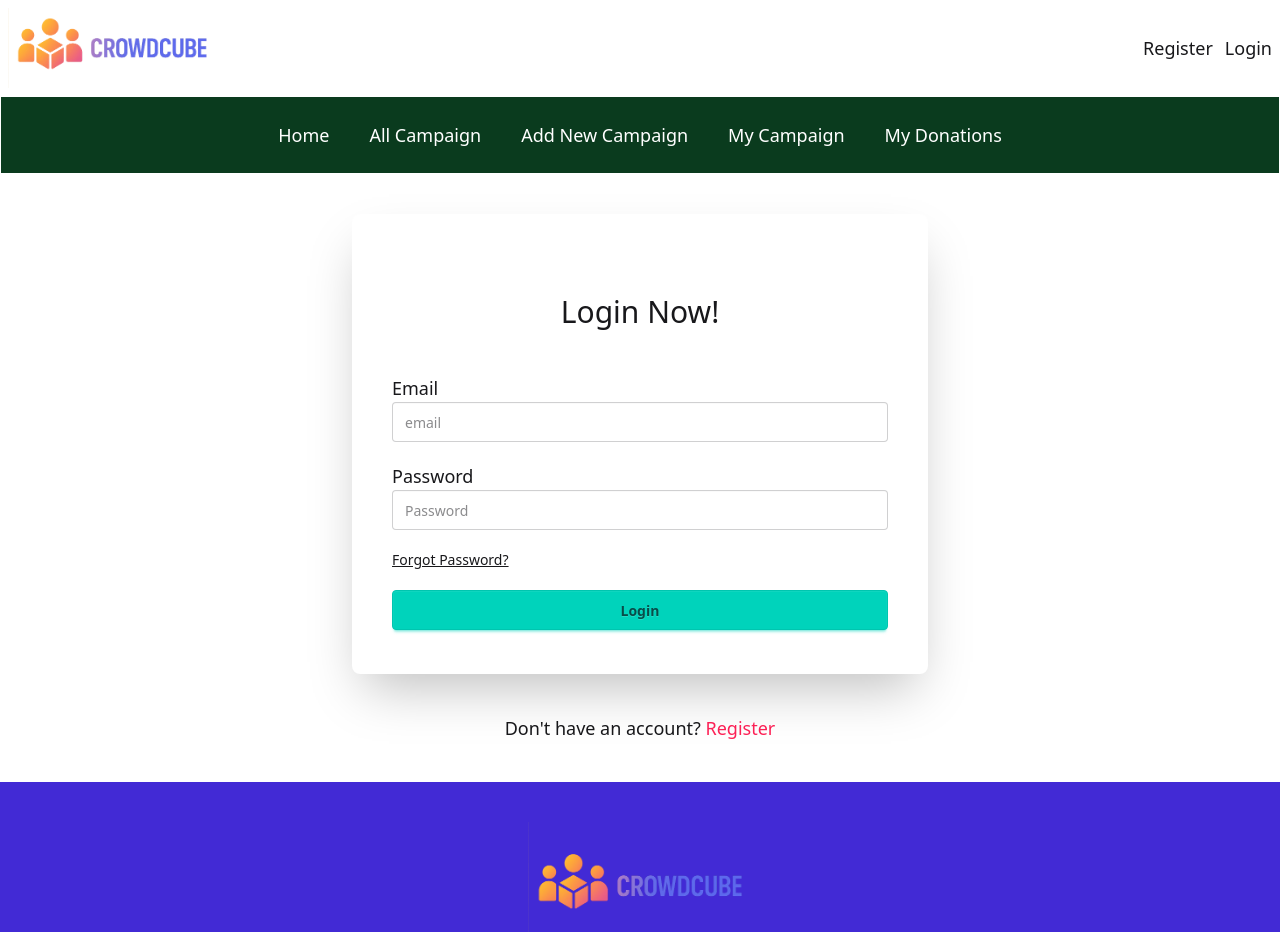
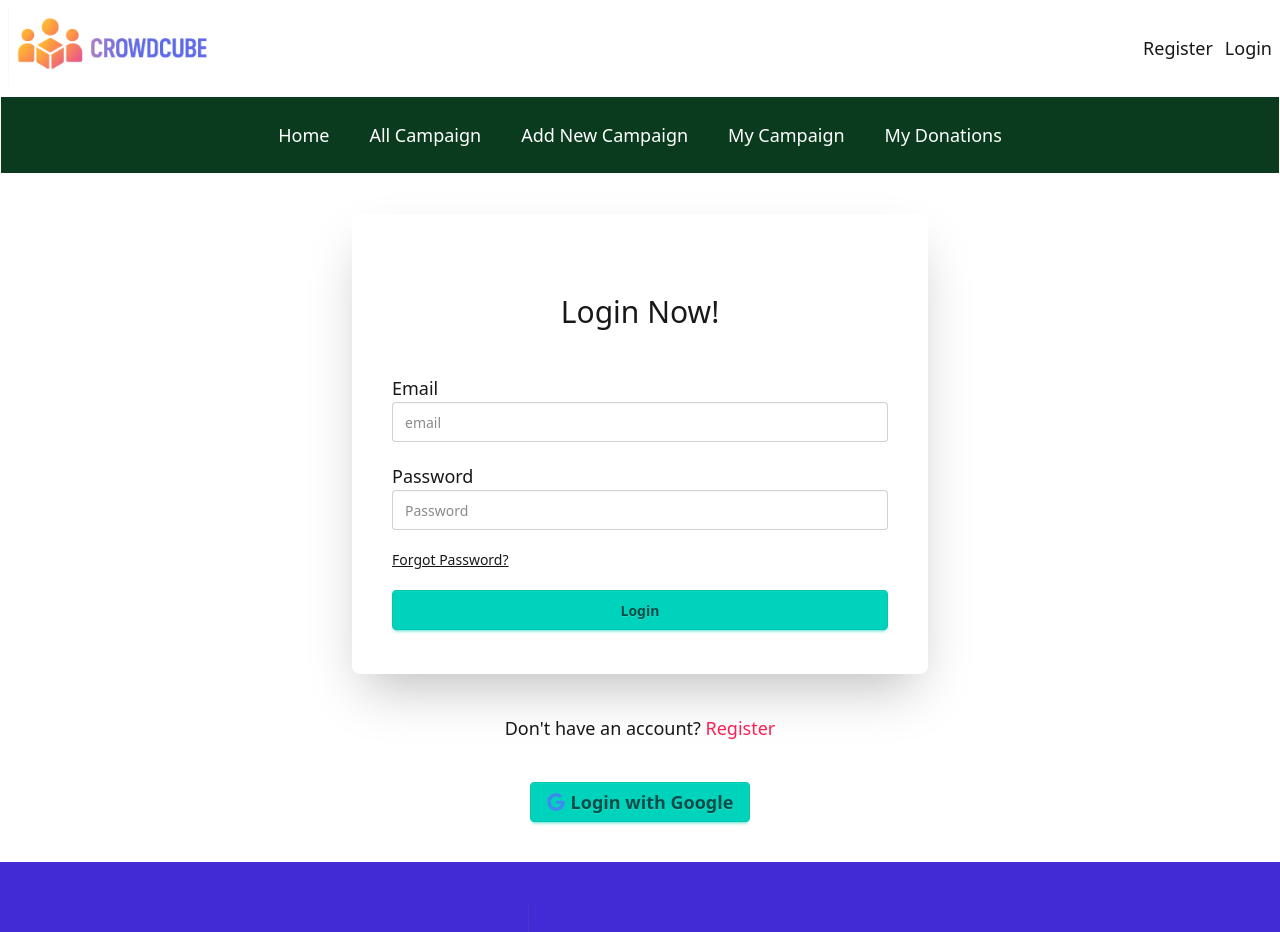
Before and after one commit to mdmonjumon/crowdcube-client, a React (Vite) app: page /login in a window 1280 px wide. Shown: the top 932 px of the page. Built offline with nearby package versions, Linux system fonts and the light colour scheme; no server answers.

Commit message:
implement login with google account

```diff
--- a/src/pages/Login.jsx
+++ b/src/pages/Login.jsx
@@ -4,10 +4,11 @@ import Navbar from '../components/Navbar';
 import { Link, useLocation, useNavigate } from 'react-router-dom';
 import { AuthContext } from '../providers/AuthProvider';
 import Swal from 'sweetalert2';
+import { FaGoogle } from 'react-icons/fa6';
 
 const Login = () => {
 
-    const { userSignIn } = useContext(AuthContext)
+    const { userSignIn, signInWithGoogle } = useContext(AuthContext)
 
     const location = useLocation();
     const navigate = useNavigate();
@@ -32,10 +33,10 @@ const Login = () => {
                         timer: 1500
                     });
 
-                    if(location.state){
+                    if (location.state) {
                         navigate(location.state)
                     }
-                    else{
+                    else {
                         navigate('/')
                     }
 
@@ -51,6 +52,30 @@ const Login = () => {
                 });
             })
 
+    }
+
+
+    const handleSignInWithGoogle = () => {
+        signInWithGoogle()
+            .then(result => {
+                if(result.user.email){
+                    if(location.state){
+                        navigate(location.state)
+                    }
+                    else{
+                        navigate('/')
+
+                    }
+                }
+            })
+            .catch(() => {
+                Swal.fire({
+                    icon: "error",
+                    title: "Try again",
+                    showConfirmButton: false,
+                    timer: 2000
+                });
+            })
     }
 
 
@@ -86,6 +111,10 @@ const Login = () => {
                     </form>
                 </section>
                 <p className="text-center text-lg my-10">Don't have an account? <Link to='/register' className="text-rose-500">Register</Link></p>
+
+                <div className='w-fit mx-auto'>
+                    <button onClick={handleSignInWithGoogle} className='btn btn-accent text-lg'><FaGoogle color='#4285F4' /> Login with Google</button>
+                </div>
             </main>
 
             <footer>
--- a/src/providers/AuthProvider.jsx
+++ b/src/providers/AuthProvider.jsx
@@ -1,6 +1,6 @@
 import { createContext, useEffect, useState } from "react";
 import { auth } from "../firebase/firebase.init";
-import { createUserWithEmailAndPassword, onAuthStateChanged, signInWithEmailAndPassword, signOut, updateProfile } from "firebase/auth";
+import { createUserWithEmailAndPassword, GoogleAuthProvider, onAuthStateChanged, signInWithEmailAndPassword, signInWithPopup, signOut, updateProfile } from "firebase/auth";
 
 
 
@@ -9,6 +9,7 @@ export const AuthContext = createContext()
 const AuthProvider = ({ children }) => {
     const [user, setUser] = useState(null)
     const [loading, setLoading] = useState(true)
+    const googleProvider = new GoogleAuthProvider();
 
 
     // register user
@@ -23,7 +24,10 @@ const AuthProvider = ({ children }) => {
     }
 
 
-
+    // sign in with google
+    const signInWithGoogle = ()=>{
+        return signInWithPopup(auth, googleProvider)
+    }
 
 
 
@@ -57,6 +61,7 @@ const AuthProvider = ({ children }) => {
         loading,
         registerUser,
         userSignIn,
+        signInWithGoogle,
         updateUserProfile,
         signOutUser,
 
```
